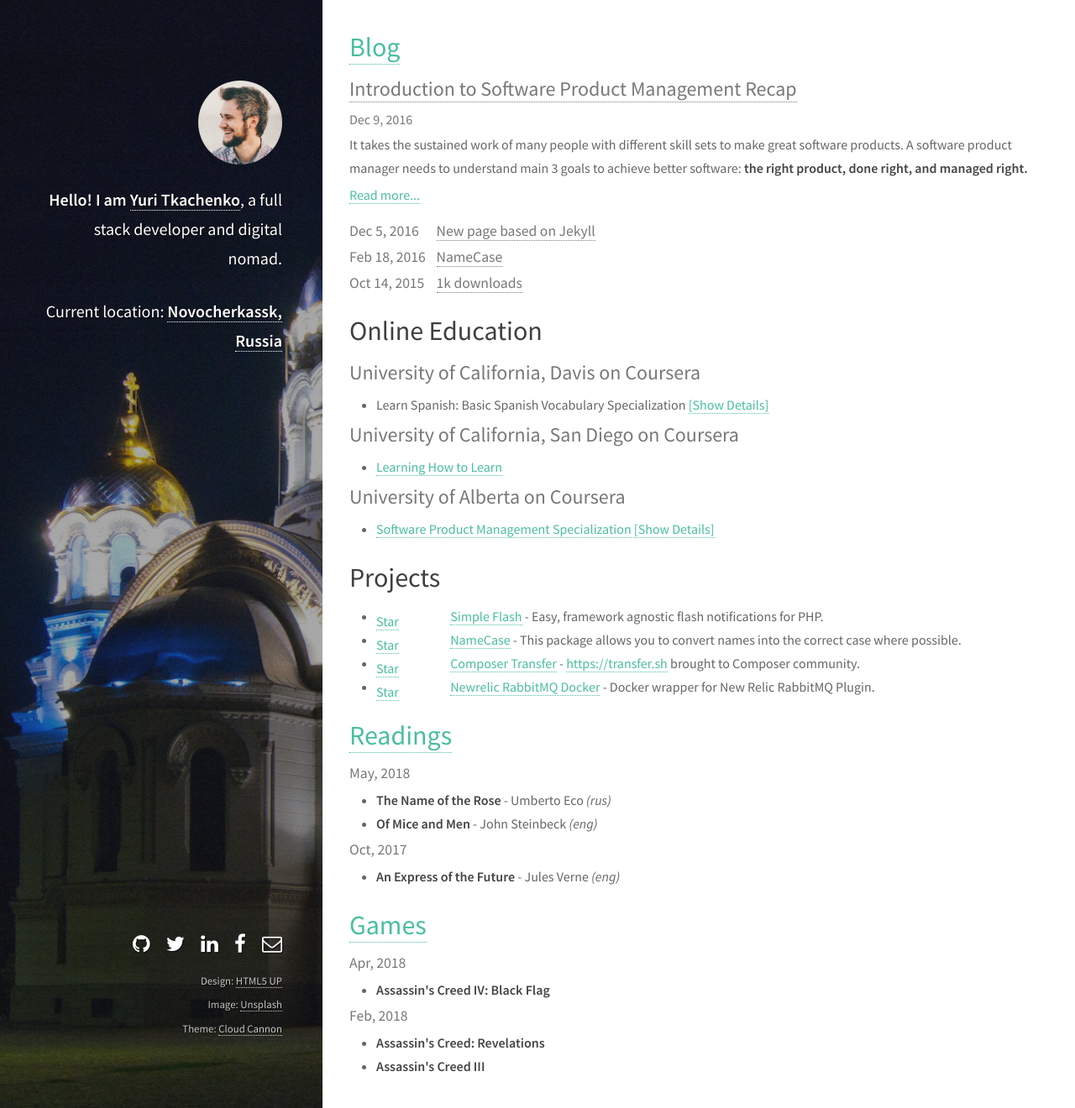
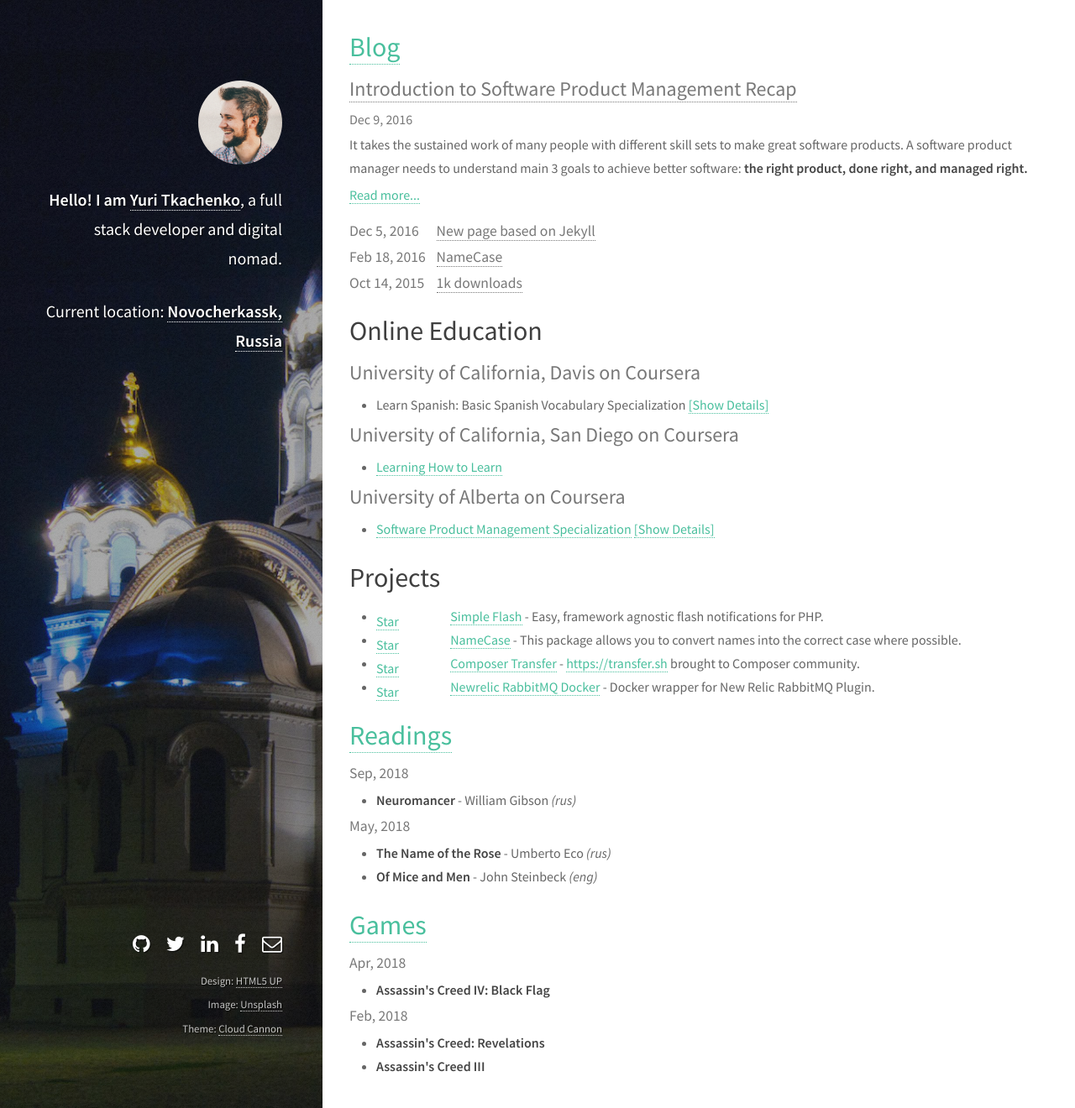
Before and after one commit to tamtamchik/tamtamchik.github.io, a Jekyll site: the page built from index.html, in a window 1280 px wide and 1320 px high. Shown: the whole window at 84% size. Built offline with Jekyll 4.4.1, drawn with Linux system fonts in a browser that asks for light colours.

Commit message:
update books

```diff
--- a/_data/books.yml
+++ b/_data/books.yml
@@ -1,3 +1,9 @@
+- date: 2018-09-01
+  books:
+    - title: Neuromancer
+      author: William Gibson
+      lang: rus
+
 - date: 2018-05-01
   books:
     - title: The Name of the Rose
```
